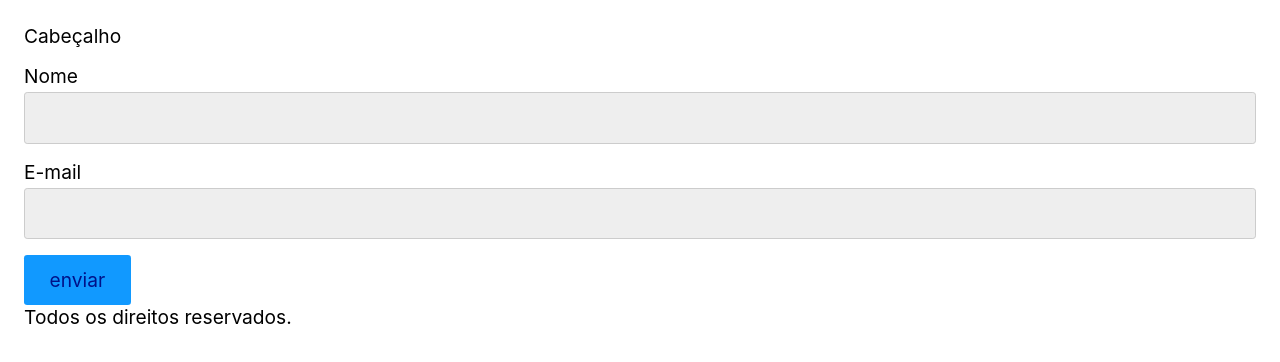
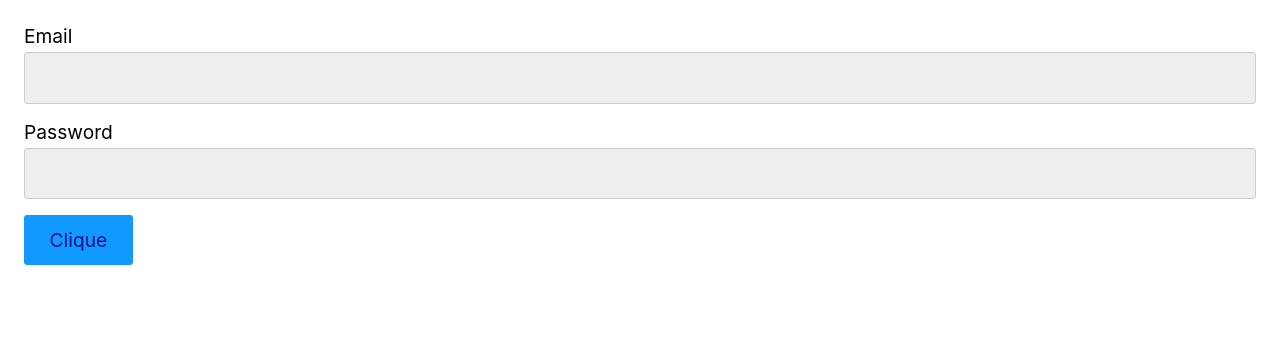
Before and after one commit to lucianakyoko/cursos-origamid, a React (Create React App) app in the folder React Completo/Iniciante/ambienteCurso/reactapp/: page / in a window 1280 px wide. Shown: the top 362 px of the page. Built offline with nearby package versions, Linux system fonts and the light colour scheme.

Commit message:
Class 0211 - Propriedades

```diff
--- a/React Completo/Iniciante/ambienteCurso/reactapp/src/App.js
+++ b/React Completo/Iniciante/ambienteCurso/reactapp/src/App.js
@@ -301,6 +301,7 @@ const App = () => {
 }
 ===== fim =====*/
 
+/* =====  Componente Exemplo 2 =====
 import Form from "./form/Form";
 import Header from './Header';
 import Footer from './Footer';
@@ -314,17 +315,77 @@ const App = () => {
     </>
   )
 }
+===== fim =====*/
+
+/* =====  Propriedades Exemplo 1 =====
+import React from "react";
+
+const Titulo = (props) => {
+  return <h1 style={{color: props.cor}}>{props.texto}</h1>
+}
+
+const App = () => {
+  return (
+    <>
+      <Titulo cor="tomato" texto="Meu primeiro título"/>
+      <Titulo cor="darkred" texto="Meu segundo título"/>
+    </>
+  )
+}
+===== fim =====*/
+
+
+/* ===== Propriedades (com destructuring) Exemplo 2 =====
+import React from "react";
+
+const Titulo = ({texto, cor}) => {
+  return <h1 style={ {color: cor} }>{texto}</h1>
+}
+const App = ()=> {
+  return(
+    <>
+      <Titulo cor='blue' texto='Um novo título' />
+      <Titulo cor='yellow' texto='Outro título' />
+    </>
+  )
+}
+===== fim =====*/
+
+/* =====  Children Exemplo 1 =====
+import React from "react";
+
+const Titulo = ({ texto, cor, children }) => {
+  return <h1 style={{color: cor}}>{texto}, {children}</h1>;
+}
+
+const App = () => {
+  return (
+    <>
+      <Titulo cor='red' texto='Titulo 1'>
+        <p>Isto é um paragrafo</p>
+      </Titulo>
+    </>
+  )
+}
+===== fim =====*/
+
+
+import React from "react";
+import Form from "./form/Form";
+
+const App = () => {
+  return (
+    <>
+      <Form />
+    </>
+  )
+}
 
 
 
-/* =====  Componente Exemplo 2 =====
-===== fim =====*/
-/* =====  Exemplo 1 =====
-===== fim =====*/
-/* =====  Exemplo 1 =====
-===== fim =====*/
-/* =====  Exemplo 1 =====
-===== fim =====*/
+
+
+
 /* =====  Exemplo 1 =====
 ===== fim =====*/
 /* =====  Exemplo 1 =====
--- a/React Completo/Iniciante/ambienteCurso/reactapp/src/form/Button.js
+++ b/React Completo/Iniciante/ambienteCurso/reactapp/src/form/Button.js
@@ -1,11 +1,22 @@
-import React from 'react'
+import React from 'react';
 
-const Button = () => {
+const Button = props => {
   return (
+
     <button>
-      enviar
+      Clique
     </button>
   )
 }
 
+
+
+
+
+
+
+
+
+
+
 export default Button
--- a/React Completo/Iniciante/ambienteCurso/reactapp/src/form/Form.js
+++ b/React Completo/Iniciante/ambienteCurso/reactapp/src/form/Form.js
@@ -1,20 +1,15 @@
-import React from 'react'
-import Button from './Button'
-import Input from './Input'
+import React from 'react';
+import Button from './Button';
+import Input from './Input';
 
 const Form = () => {
+  const array = ['item1', 'item2'];
+
   return (
     <form>
-      <p>
-        <label htmlFor='nome'>Nome</label>
-        <Input />
-      </p>
-      <p>
-        <label htmlFor='email'>E-mail</label>
-        <Input />
-      </p>
-
-      <Button />
+      <Input id= 'email' label='Email' required/>
+      <Input id= 'password' type='password' label='Password'/>
+      <Button itens={array}/>
     </form>
   )
 }
--- a/React Completo/Iniciante/ambienteCurso/reactapp/src/form/Input.js
+++ b/React Completo/Iniciante/ambienteCurso/reactapp/src/form/Input.js
@@ -1,8 +1,13 @@
 import React from 'react'
 
-const Input = () => {
+
+
+const Input = ({label, id, ...props}) => {
   return (
-    <input type="text"/>
+    <div style={{margin: '1rem 0'}}>
+      <label htmlFor={id}>{label}</label>
+      <input id={id} type="text" {...props}/>
+    </div>
   )
 }
 
```
